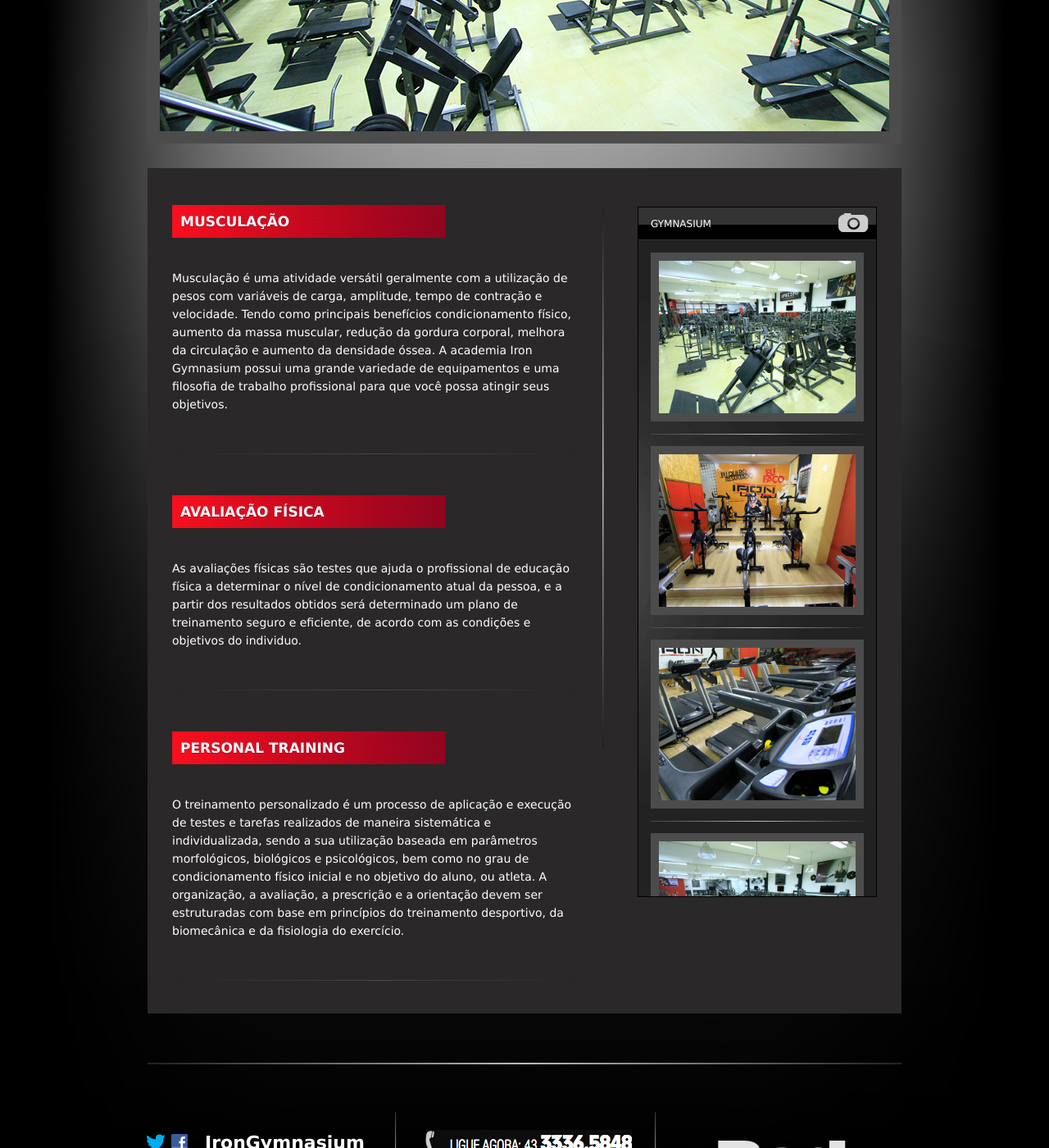
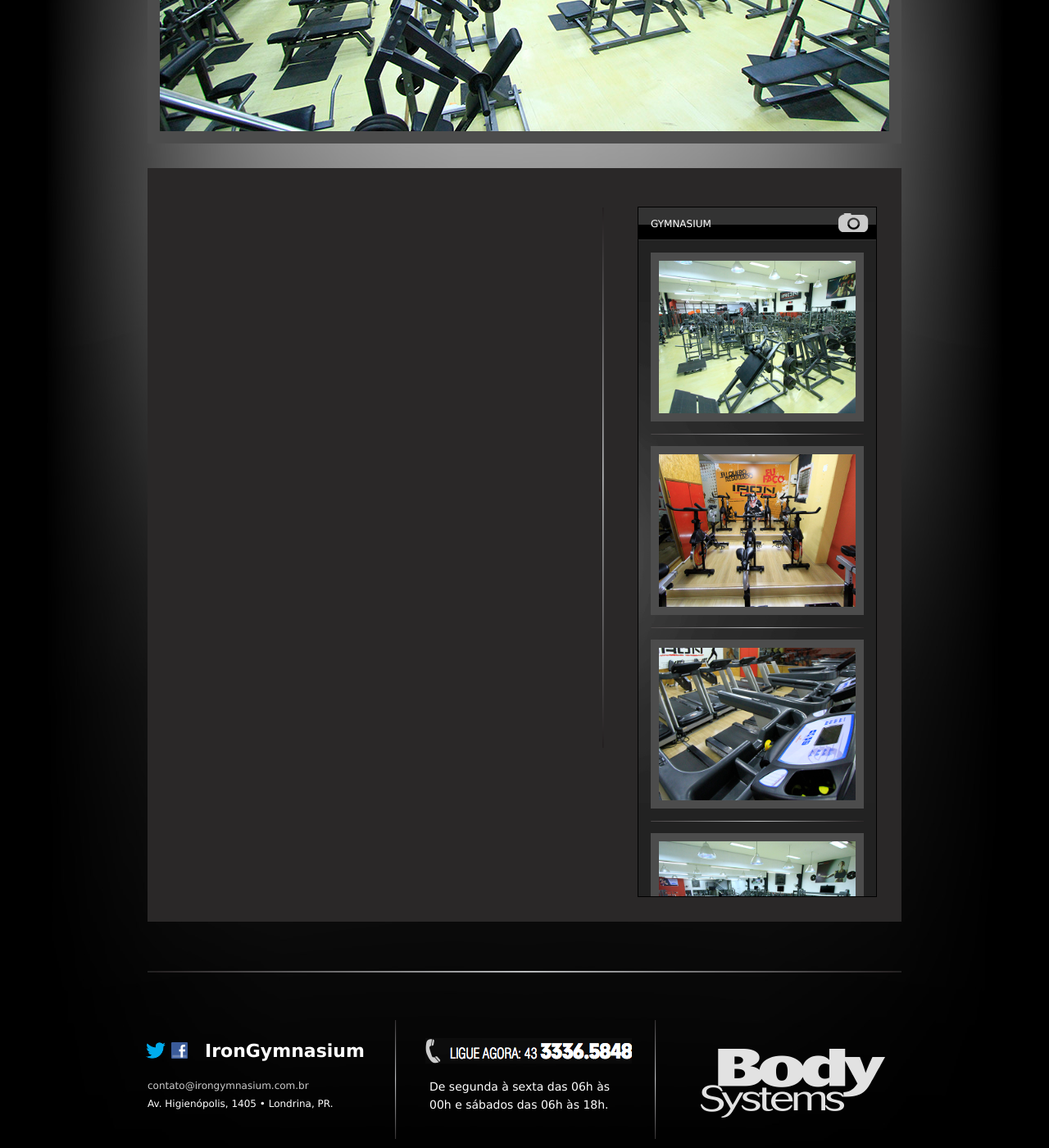
Before and after one commit to eduardofiorezi/irongymnasium.github.io, a Jekyll site: the page built from iron-gym.html, in a window 1280 px wide and 1400 px high, scrolled down 500 px. Shown: the whole window at 82% size. Built offline with Jekyll 4.4.1, drawn with Linux system fonts in a browser that asks for light colours; nearby versions of some CDN libraries; library files that are not in the unit come from our copies; part of the change alters nothing that is shown.

```diff
--- a/iron-gym.html
+++ b/iron-gym.html
@@ -27,14 +27,14 @@ meta_description: Musculação é uma atividade versátil geralmente com a utili
 
 	<div class="content-int">
 
-		<h3>Musculação</h3>
+		<!-- <h3>Musculação</h3>
 		<p class="liner">Musculação é uma atividade versátil geralmente com a utilização de pesos com variáveis de carga, amplitude, tempo de contração e velocidade. Tendo como principais benefícios condicionamento físico, aumento da massa muscular, redução da gordura corporal, melhora da circulação e aumento da densidade óssea. A academia Iron Gymnasium possui uma grande variedade de equipamentos e uma filosofia de trabalho profissional para que você possa atingir seus objetivos.</p>
 
 		<h3>Avaliação Física</h3>
 		<p class="liner">As avaliações físicas são testes que ajuda o profissional de educação física a determinar o nível de condicionamento atual da pessoa, e a partir dos resultados obtidos será determinado um plano de treinamento seguro e eficiente, de acordo com as condições e objetivos do individuo.</p>
 
 		<h3>Personal Training</h3>
-		<p class="liner">O treinamento personalizado é um processo de aplicação e execução de testes e tarefas realizados de maneira sistemática e individualizada, sendo a sua utilização baseada em parâmetros morfológicos, biológicos e psicológicos, bem como no grau de condicionamento físico inicial e no objetivo do aluno, ou atleta. A organização, a avaliação, a prescrição e a orientação devem ser estruturadas com base em princípios do treinamento desportivo, da biomecânica e da fisiologia do exercício.</p>
+		<p class="liner">O treinamento personalizado é um processo de aplicação e execução de testes e tarefas realizados de maneira sistemática e individualizada, sendo a sua utilização baseada em parâmetros morfológicos, biológicos e psicológicos, bem como no grau de condicionamento físico inicial e no objetivo do aluno, ou atleta. A organização, a avaliação, a prescrição e a orientação devem ser estruturadas com base em princípios do treinamento desportivo, da biomecânica e da fisiologia do exercício.</p> -->
 
 	</div> <!-- /content-int -->
 
--- a/static/js/iron.js
+++ b/static/js/iron.js
@@ -16,12 +16,25 @@ var App = {
 
     StartApp: function() {
         try {
+            this.FillHtmlData();
             this.InterfaceActions();
             this.FormActions();
         } catch (e) {
             alert('Existem erros no script.');
             console.log('Error: ' + e);
         }
+    },
+
+    FillHtmlData: function() {
+      if(window.location.href.indexOf("iron-gym.html") > -1) {
+		    $.getJSON("http://adminapi.herokuapp.com/api/v1/data.json", function(data) {
+
+          $.each(data['iron-gym']['body_content'], function( index, data ) {
+		        $(".content-int").append("<h3>" + data['title'] + "</h3>");
+		        $(".content-int").append("<p>" + data['text'] + "</p>");
+          });
+		    });
+      };
     },
 
     InterfaceActions: function() {
```
Also changed, not shown: 2 other files.
